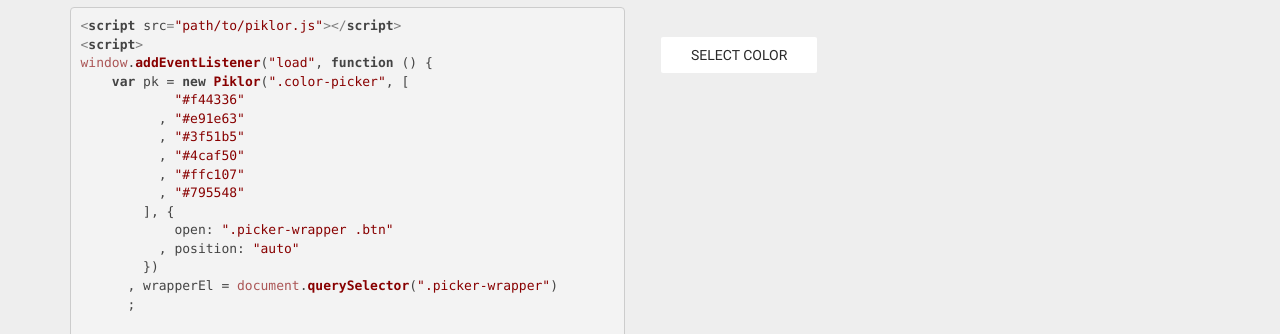
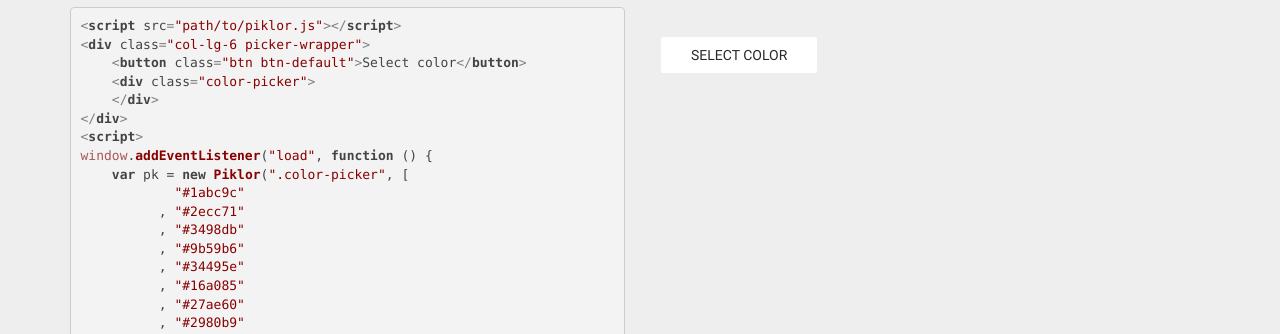
Before and after one commit to jillix/piklor.js, a plain HTML site: page index.html in a window 1280 px wide. Shown: the part 466-800 px from the top of the page. Drawn offline with nearby package versions, Linux system fonts and the light colour scheme.

Commit message:
Rebuild.

```diff
--- a/index.html
+++ b/index.html
@@ -46,24 +46,47 @@
                 <div class="row">
                     <div class="col-lg-6">
                         <pre>&lt;script src=&quot;path/to/piklor.js&quot;&gt;&lt;/script&gt;
+&lt;div class="col-lg-6 picker-wrapper"&gt;
+    &lt;button class="btn btn-default"&gt;Select color&lt;/button&gt;
+    &lt;div class="color-picker"&gt;
+    &lt;/div&gt;
+&lt;/div&gt;
 &lt;script&gt;
 window.addEventListener("load", function () {
     var pk = new Piklor(".color-picker", [
-            "#f44336"
-          , "#e91e63"
-          , "#3f51b5"
-          , "#4caf50"
-          , "#ffc107"
-          , "#795548"
+            "#1abc9c"
+          , "#2ecc71"
+          , "#3498db"
+          , "#9b59b6"
+          , "#34495e"
+          , "#16a085"
+          , "#27ae60"
+          , "#2980b9"
+          , "#8e44ad"
+          , "#2c3e50"
+          , "#f1c40f"
+          , "#e67e22"
+          , "#e74c3c"
+          , "#ecf0f1"
+          , "#95a5a6"
+          , "#f39c12"
+          , "#d35400"
+          , "#c0392b"
+          , "#bdc3c7"
+          , "#7f8c8d"
         ], {
             open: ".picker-wrapper .btn"
           , position: "auto"
         })
-      , wrapperEl = document.querySelector(".picker-wrapper")
+      , wrapperEl = pk.getElm(".picker-wrapper")
+      , header = pk.getElm("header")
+      , footer = pk.getElm("footer")
       ;
 
     pk.colorChosen(function (col) {
         wrapperEl.style.backgroundColor = col;
+        header.style.backgroundColor = col;
+        footer.style.backgroundColor = col;
     });
 });
 &lt;/script&gt;</pre>
--- a/js/piklor.js
+++ b/js/piklor.js
@@ -1 +1 @@
-(function(root){function Piklor(sel,colors,options){var self=this;options=options||{};options.open=self.getElm(options.open);options.openEvent=options.openEvent||"click";options.style=Object(options.style);options.style.display=options.style.display||"block";options.template=options.template||'<div data-col="{color}" style="background-color: {color}"></div>';self.elm=self.getElm(sel);self.cbs=[];self.colors=colors;self.options=options;self.render();if(options.open){options.open.addEventListener(options.openEvent,function(ev){self.open()})}self.elm.addEventListener("click",function(ev){var col=ev.target.getAttribute("data-col");if(!col){return}self.set(col);self.close()});self.close()}Piklor.prototype.getElm=function(el){if(typeof el==="string"){return document.querySelector(el)}return el};Piklor.prototype.render=function(){var self=this,html="";self.colors.forEach(function(c){html+=self.options.template.replace(/\{color\}/g,c)});self.elm.innerHTML=html};Piklor.prototype.close=function(){this.elm.style.display="none"};Piklor.prototype.open=function(){this.elm.style.display=this.options.style.display};Piklor.prototype.colorChosen=function(cb){this.cbs.push(cb)};Piklor.prototype.set=function(c){var self=this;self.color=c;self.cbs.forEach(function(cb){cb.call(self,c)})};root.Piklor=Piklor})(this);
+(function(root){function Piklor(sel,colors,options){var self=this;options=options||{};options.open=self.getElm(options.open);options.openEvent=options.openEvent||"click";options.style=Object(options.style);options.style.display=options.style.display||"block";options.template=options.template||'<div data-col="{color}" style="background-color: {color}"></div>';self.elm=self.getElm(sel);self.cbs=[];self.colors=colors;self.options=options;self.render();if(options.open){options.open.addEventListener(options.openEvent,function(ev){self.open()})}self.elm.addEventListener("click",function(ev){var col=ev.target.getAttribute("data-col");if(!col){return}self.set(col);self.close()});self.close()}Piklor.prototype.getElm=function(el){if(typeof el==="string"){return document.querySelector(el)}return el};Piklor.prototype.render=function(){var self=this,html="";self.colors.forEach(function(c){html+=self.options.template.replace(/\{color\}/g,c)});self.elm.innerHTML=html};Piklor.prototype.close=function(){this.elm.style.display="none"};Piklor.prototype.open=function(){this.elm.style.display=this.options.style.display};Piklor.prototype.colorChosen=function(cb){this.cbs.push(cb)};Piklor.prototype.set=function(c,p){var self=this;self.color=c;if(p===false){return}self.cbs.forEach(function(cb){cb.call(self,c)})};root.Piklor=Piklor})(this);
```
